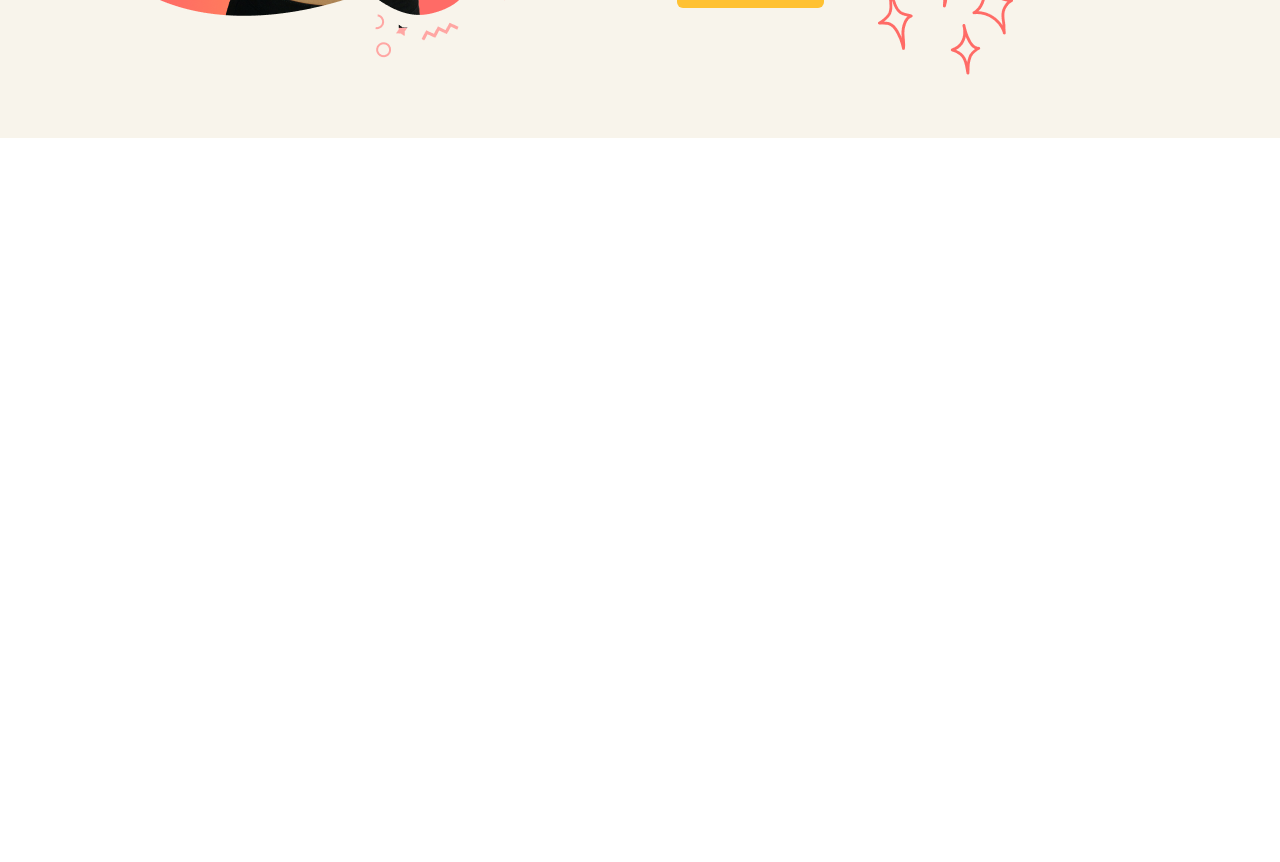
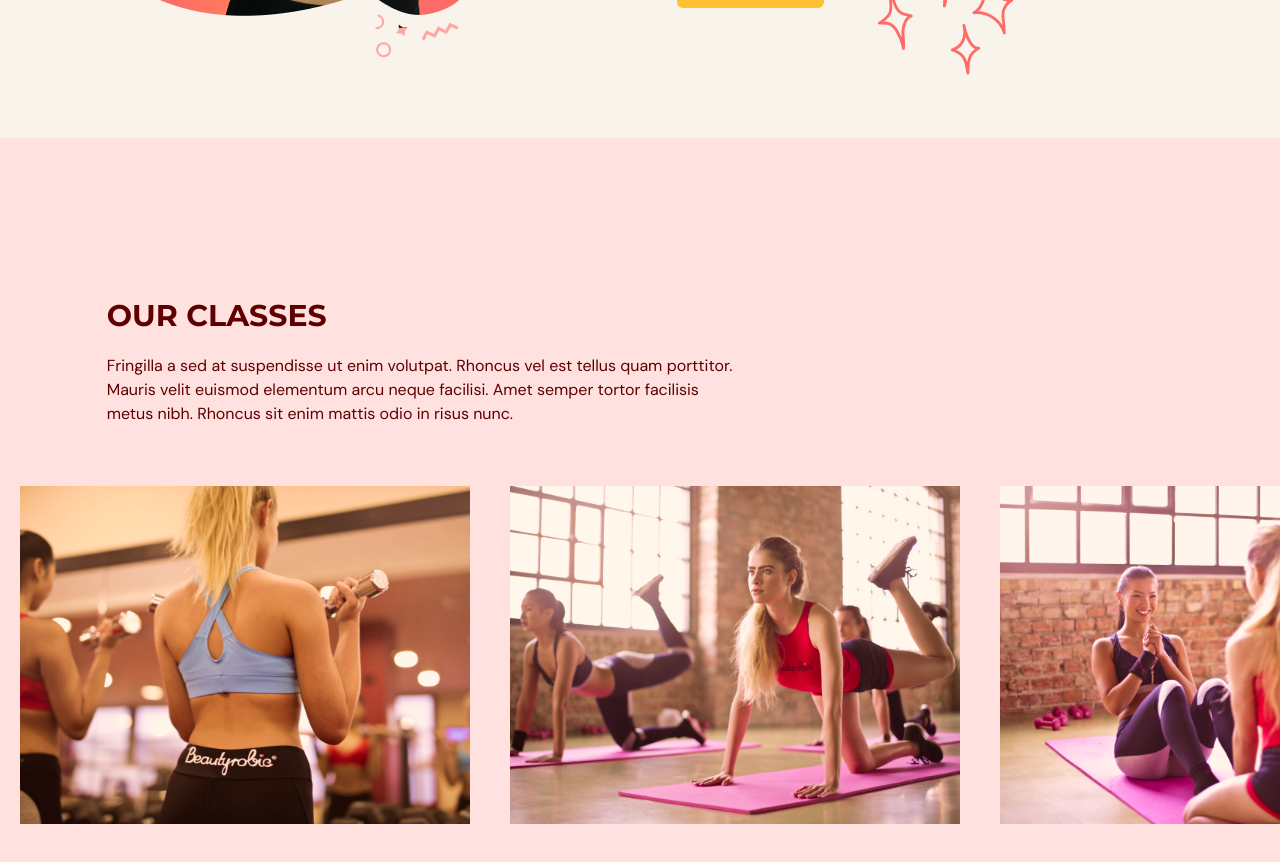
Before and after one commit to adramelech-123/evogym, a React (Vite) app: page / in a window 1280 px wide. Shown: the part 1960-2822 px from the top of the page. Before the commit the page ends 2098 px from the top, so only its background shows below. Built offline with nearby package versions, Linux system fonts and the light colour scheme.

Commit message:
Our Classes Page

```diff
--- a/src/App.tsx
+++ b/src/App.tsx
@@ -1,6 +1,7 @@
 import Navbar from '@/scenes/navbar'
 import Home from '@/scenes/home'
 import Benefits from '@/scenes/benefits'
+import OurClasses from '@/scenes/ourClasses'
 import { useEffect, useState } from 'react'
 import { SelectedPage } from '@/shared/types'
 
@@ -28,12 +29,17 @@
   }, [])
 
   return (
-    <div className='bg-gray-20 '>
-      <Navbar isTopOfPage={isTopOfPage} selectedPage={selectedPage} setSelectedPage={setSelectedPage} />
-      <Home setSelectedPage={setSelectedPage}/>
-      <Benefits setSelectedPage={setSelectedPage}/>
+    <div className="bg-gray-20 ">
+      <Navbar
+        isTopOfPage={isTopOfPage}
+        selectedPage={selectedPage}
+        setSelectedPage={setSelectedPage}
+      />
+      <Home setSelectedPage={setSelectedPage} />
+      <Benefits setSelectedPage={setSelectedPage} />
+      <OurClasses setSelectedPage={setSelectedPage} />
     </div>
-  )
+  );
 }
 
 export default App
--- /dev/null
+++ b/src/scenes/ourClasses/Class.tsx
@@ -0,0 +1,20 @@
+type Props = {
+    name: string,
+    description?: string,
+    image: string
+}
+const Class = ({name, description, image}: Props) => {
+
+    const overlayStyles = `p-5 absolute z-30 flex h-[380px] w-[450px] flex-col items-center justify-center whitespace-normal bg-primary-500 text-center text-white opacity-0 transtion duration-500 hover:opacity-90`
+
+  return (
+    <li className="relative mx-5 inline-block h-[380px] w-[450px]">
+        <div className={overlayStyles}>
+            <p className="text-2xl">{name}</p>
+            <p className="mt-5">{description}</p>
+        </div>
+        <img src={image} alt={`${image}`} />
+    </li>
+  )
+}
+export default Class
--- /dev/null
+++ b/src/scenes/ourClasses/index.tsx
@@ -0,0 +1,99 @@
+import { SelectedPage, ClassType } from "@/shared/types"
+import image1 from '@/assets/image1.png'
+import image2 from "@/assets/image2.png";
+import image3 from "@/assets/image3.png";
+import image4 from "@/assets/image4.png";
+import image5 from "@/assets/image5.png";
+import image6 from "@/assets/image6.png";
+import { motion } from "framer-motion";
+import Htext from "@/shared/Htext";
+import Class from "./Class";
+
+
+const classes: Array<ClassType> = [
+  {
+    name: "Weight Training Classes",
+    description:
+      "Lorem ipsum dolor sit amet, consectetur adipiscing elit, sed do eiusmod tempor incididunt ut labore et dolore magna aliqua. Ut enim ad minim veniam, quis nostrud exercitation ullamco laboris nisi ut aliquip ex ea commodo consequat.",
+    image: image1,
+  },
+  {
+    name: "Yoga Classes",
+    image: image2,
+  },
+  {
+    name: "Ab Core Classes",
+    description:
+      "Lorem ipsum dolor sit amet, consectetur adipiscing elit, sed do eiusmod tempor incididunt ut labore et dolore magna aliqua. Ut enim ad minim veniam, quis nostrud exercitation ullamco laboris nisi ut aliquip ex ea commodo consequat.",
+    image: image3,
+  },
+  {
+    name: "Adventure Classes",
+    description:
+      "Lorem ipsum dolor sit amet, consectetur adipiscing elit, sed do eiusmod tempor incididunt ut labore et dolore magna aliqua. Ut enim ad minim veniam, quis nostrud exercitation ullamco laboris nisi ut aliquip ex ea commodo consequat.",
+    image: image4,
+  },
+  {
+    name: "Fitness Classes",
+    image: image5,
+  },
+  {
+    name: "Training Classes",
+    description:
+      "Lorem ipsum dolor sit amet, consectetur adipiscing elit, sed do eiusmod tempor incididunt ut labore et dolore magna aliqua. Ut enim ad minim veniam, quis nostrud exercitation ullamco laboris nisi ut aliquip ex ea commodo consequat.",
+    image: image6,
+  },
+];
+
+type Props = {
+    setSelectedPage: (value: SelectedPage) => void
+}
+const OurClasses = ({setSelectedPage}: Props) => {
+  return (
+    <section id="ourclasses" className="w-full bg-primary-100 py-40">
+      <motion.div
+        onViewportEnter={() => setSelectedPage(SelectedPage.OurClasses)}
+      >
+        <motion.div
+          className="mx-auto w-5/6"
+          initial="hidden"
+          whileInView="visible"
+          viewport={{ once: true, amount: 0.5 }}
+          transition={{ duration: 0.7 }}
+          variants={{
+            hidden: { opacity: 0, x: -50 },
+            visible: { opacity: 1, x: 0 },
+          }}
+        >
+          <div className="md:w-3/5">
+            <Htext>OUR CLASSES</Htext>
+            <p className="py-5">
+              Fringilla a sed at suspendisse ut enim volutpat. Rhoncus vel est
+              tellus quam porttitor. Mauris velit euismod elementum arcu neque
+              facilisi. Amet semper tortor facilisis metus nibh. Rhoncus sit
+              enim mattis odio in risus nunc.
+            </p>
+          </div>
+        </motion.div>
+
+
+        {/* Side Scroller */}
+        <div className="mt-10 h-[353px] w-full overflow-x-auto overflow-y-hidden">
+            <ul className="w-[2800px]">
+                {
+                    classes.map((item: ClassType, index) => (
+                        <Class
+                            key={`${item.name}-${index}`}
+                            name={item.name}
+                            description={item?.description}
+                            image={item.image}
+                        />
+                    ))
+                }
+            </ul>
+        </div>
+      </motion.div>
+    </section>
+  );
+}
+export default OurClasses
--- a/src/shared/types.ts
+++ b/src/shared/types.ts
@@ -11,3 +11,9 @@
   title: string,
   description: string,
 }
+
+export interface ClassType {
+  name: string,
+  description?: string,
+  image: string
+}
```
